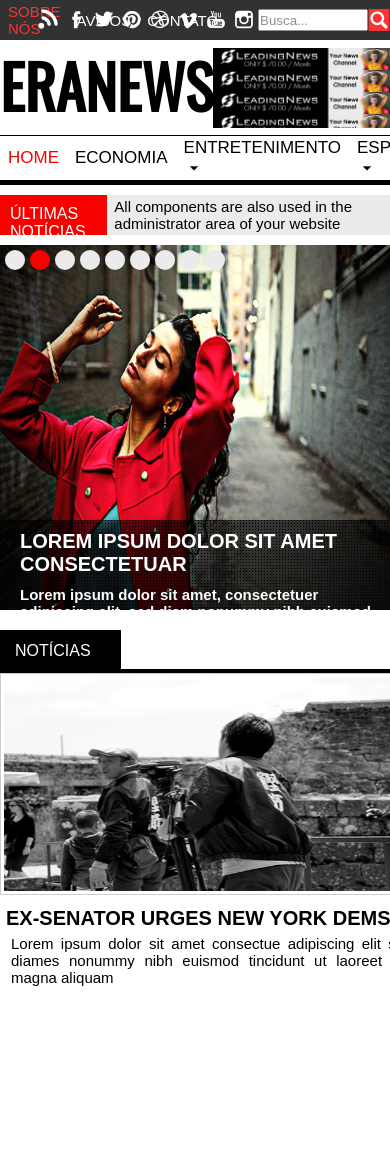
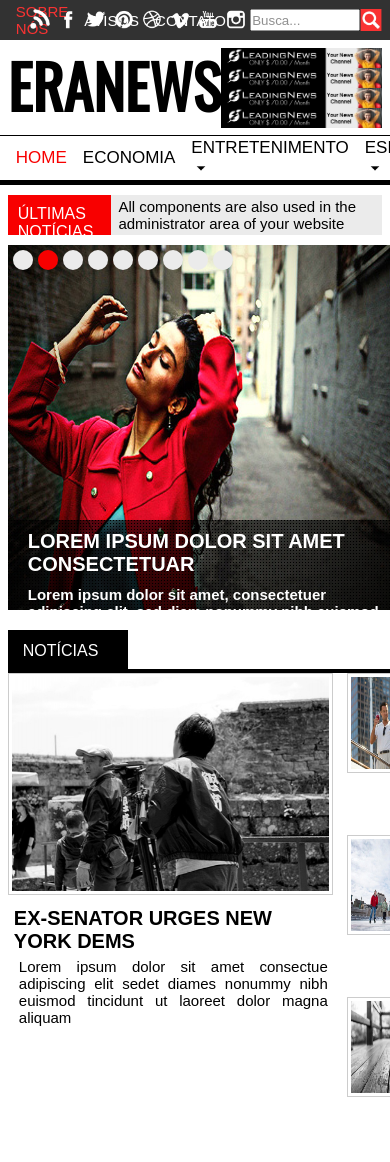
Before and after one commit to andr3m0ur4/EraNews, a plain HTML site: page index.html in a window 390 px wide. Shown: the top 1162 px of the page. Drawn offline with nearby package versions, Linux system fonts and the light colour scheme.

Commit message:
Adaptando o site para a responsividade em 1080px

```diff
--- a/css/style.css
+++ b/css/style.css
@@ -33,6 +33,7 @@ html, body {
 .topo {
     height: 40px;
     background-color: #000;
+    padding: 0 2%;
     opacity: 0.8;
     color: white;
 }
@@ -91,6 +92,7 @@ html, body {
 
 .topo-title {
     height: 95px;
+    padding: 0 2%;
     color: #000;
 }
 
@@ -128,6 +130,7 @@ header > nav {
     height: 50px;
     border-top: 1px solid black;
     border-bottom: 5px solid black;
+    padding: 0 2%;
 }
 
 nav .container {
@@ -199,6 +202,7 @@ li nav ul li a {
 
 .ultimas-noticias {
     height: 50px;
+    padding: 0 2%;
 }
 
 .ultimas-noticias .container {
@@ -235,6 +239,7 @@ main .container {
 section {
     width: 100%;
     max-width: 783px;
+    padding-left: 2%;
 }
 
 .slideshow {
@@ -408,6 +413,7 @@ aside {
     width: 275px;
     min-height: 200px;
     margin-left: 12px;
+    padding-right: 2%;
 }
 
 .widget {
@@ -459,10 +465,15 @@ aside {
     text-align: justify !important;
 }
 
+/***********************************************************************************/
+/***********************    Roadapé   **********************************************/
+/***********************************************************************************/
+
 footer {
     width: 100%;
     height: 66px;
     background-color: #f80000;
+    padding: 0 2%;
 }
 
 footer .container {
@@ -496,3 +507,22 @@ footer ul li a {
     text-decoration: none;
     color: white;
 }
+
+@media screen and (max-width: 1080px) {
+    .container {
+        max-width: 880px;
+    }
+
+    section {
+        max-width: 600px;
+    }
+
+    .conteudo .left {
+        width: 335px;
+        margin-right: 10px;
+    }
+
+    .left .noticia-item figure {
+        width: 325px;
+    }
+}
```
